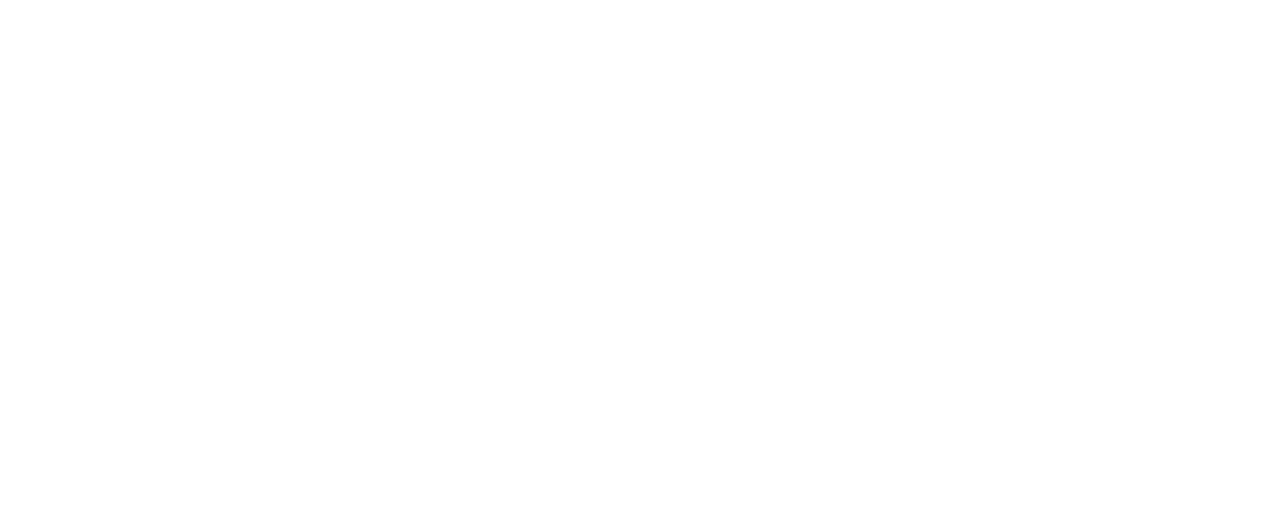
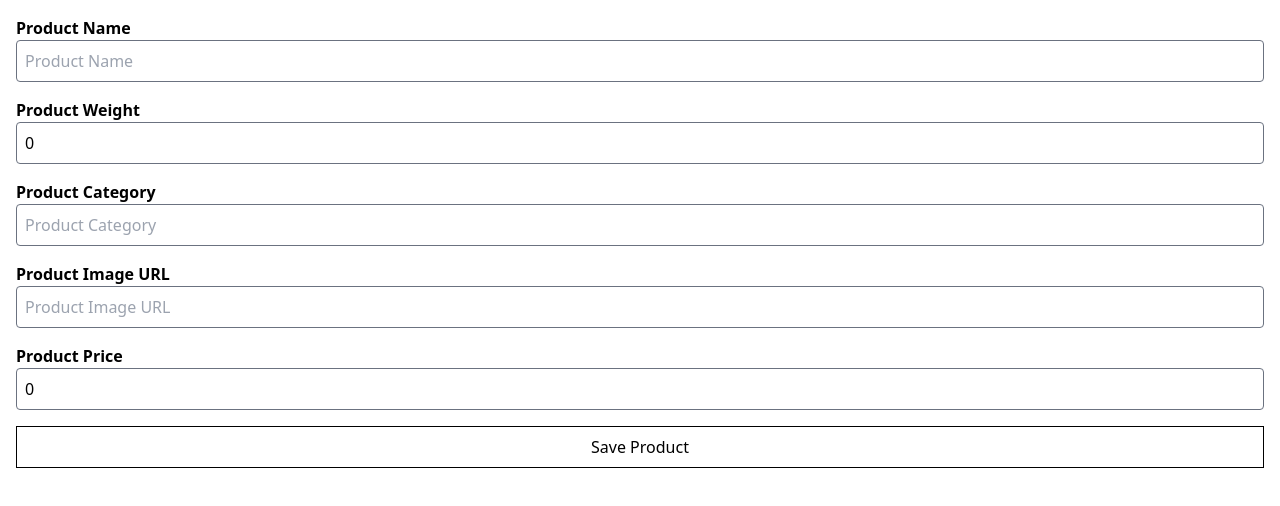
Before and after one commit to adepuu/tokopaedi-frontend, a React (Vite) app: page /internal/products in a window 1280 px wide. Before the commit this address had no page. Shown: the top 506 px of the page. Built offline with nearby package versions, Linux system fonts and the light colour scheme.

Commit message:
feat: initialize add product page

```diff
--- a/package.json
+++ b/package.json
@@ -12,10 +12,12 @@
   "dependencies": {
     "@reduxjs/toolkit": "^2.2.7",
     "axios": "^1.7.7",
+    "formik": "^2.4.6",
     "react": "^18.3.1",
     "react-dom": "^18.3.1",
     "react-redux": "^9.1.2",
-    "react-router-dom": "^6.26.2"
+    "react-router-dom": "^6.26.2",
+    "yup": "^1.4.0"
   },
   "devDependencies": {
     "@eslint/js": "^9.9.0",
--- a/src/Router.tsx
+++ b/src/Router.tsx
@@ -4,11 +4,13 @@
   Routes
 } from "react-router-dom";
 import Home from "./pages/Home.tsx";
+import InternalProducts from "./pages/internal/Products.tsx";
 
 const Router: FC = () => {
   return (
     <Routes>
       <Route path="/" element={<Home/>} />
+      <Route path="/internal/products" element={<InternalProducts/>} />
     </Routes>
   );
 }
--- a/src/features/product/productSlice.ts
+++ b/src/features/product/productSlice.ts
@@ -7,7 +7,7 @@
 import {Product} from "../../types/product";
 
 export const fetchProducts = createAsyncThunk("products/fetchProducts", async () => {
-  const { data, status } = await axios.get("http://localhost:8080/products");
+  const { data, status } = await axios.get("http://localhost:8081/products");
   if (status !== 200) {
     throw new Error("Failed to fetch products");
   }
--- /dev/null
+++ b/src/pages/internal/Products.tsx
@@ -0,0 +1,118 @@
+import axios from "axios";
+import {
+  Field,
+  Formik,
+  Form,
+  FormikHelpers,
+} from "formik";
+import * as Yup from "yup"
+import { FC } from "react";
+import {Product} from "../../types/product";
+
+const InternalProducts: FC = () => {
+  const initialValues: Product = {
+    name: "",
+    weight: 0,
+    category: "",
+    imageUrl: "",
+    price: 0,
+    id: "",
+  }
+
+  const handleAddProduct = async (values: Product, formikHelpers: FormikHelpers<Product>) => {
+    console.log("Adding Product");
+    console.log(values);
+
+    const { status } = await axios.post("http://localhost:8081/products", values);
+    if (status !== 201) {
+      console.error("Failed to add product");
+    }
+
+    formikHelpers.resetForm();
+    alert("Product added successfully");
+    return;
+  }
+
+  const validationSchema = Yup.object({
+    name: Yup.string().required("Product Name is required"),
+    weight: Yup.number().required("Product Weight is required").min(1, "Product Weight must be greater than 0"),
+    category: Yup.string().required("Product Category is required"),
+    imageUrl: Yup.string().required("Product Image URL is required"),
+    price: Yup.number().required("Product Price is required").min(1, "Product Price must be greater than 0"),
+  });
+
+  return (
+    <div className="p-4 relative">
+      <Formik
+        validationSchema={validationSchema}
+        initialValues={initialValues}
+        onSubmit={handleAddProduct}
+      >
+        {({ errors, touched }) => (
+          <Form className="flex flex-col gap-4">
+            <div>
+              <label className="font-bold" htmlFor="name">
+                Product Name
+              </label>
+              <Field
+                name="name"
+                placeholder="Product Name"
+                className="w-full p-2 border border-gray-500 rounded"
+              />
+              {touched && errors.name && <span className="text-xs text-red-500">{errors.name}</span>}
+            </div>
+            <div>
+              <label className="font-bold" htmlFor="weight">
+                Product Weight
+              </label>
+              <Field
+                name="weight"
+                placeholder="Product Weight"
+                className="w-full p-2 border border-gray-500 rounded"
+                type="number"
+              />
+              {touched && errors.weight && <span className="text-xs text-red-500">{errors.weight}</span>}
+            </div>
+            <div>
+              <label className="font-bold" htmlFor="category">
+                Product Category
+              </label>
+              <Field
+                name="category"
+                placeholder="Product Category"
+                className="w-full p-2 border border-gray-500 rounded"
+              />
+              {touched && errors.category && <span className="text-xs text-red-500">{errors.category}</span>}
+            </div>
+            <div>
+              <label className="font-bold" htmlFor="imageUrl">
+                Product Image URL
+              </label>
+              <Field
+                name="imageUrl"
+                placeholder="Product Image URL"
+                className="w-full p-2 border border-gray-500 rounded"
+              />
+              {touched && errors.imageUrl && <span className="text-xs text-red-500">{errors.imageUrl}</span>}
+            </div>
+            <div>
+              <label className="font-bold" htmlFor="price">
+                Product Price
+              </label>
+              <Field
+                name="price"
+                placeholder="Product Price"
+                className="w-full p-2 border border-gray-500 rounded"
+                type="number"
+              />
+              {touched && errors.price && <span className="text-xs text-red-500">{errors.price}</span>}
+            </div>
+            <button className="py-2 w-full border border-black" type="submit">Save Product</button>
+          </Form>
+        )}
+      </Formik>
+    </div>
+  );
+};
+
+export default InternalProducts;
--- a/src/types/product.d.ts
+++ b/src/types/product.d.ts
@@ -4,7 +4,7 @@
   name: string
   category: string
   imageUrl: string
-  metadata: Metadata
+  metadata?: Metadata
   id: string
 }
 
```
Also changed, not shown: 1 other file (tests, documents, lock files or other folders).
